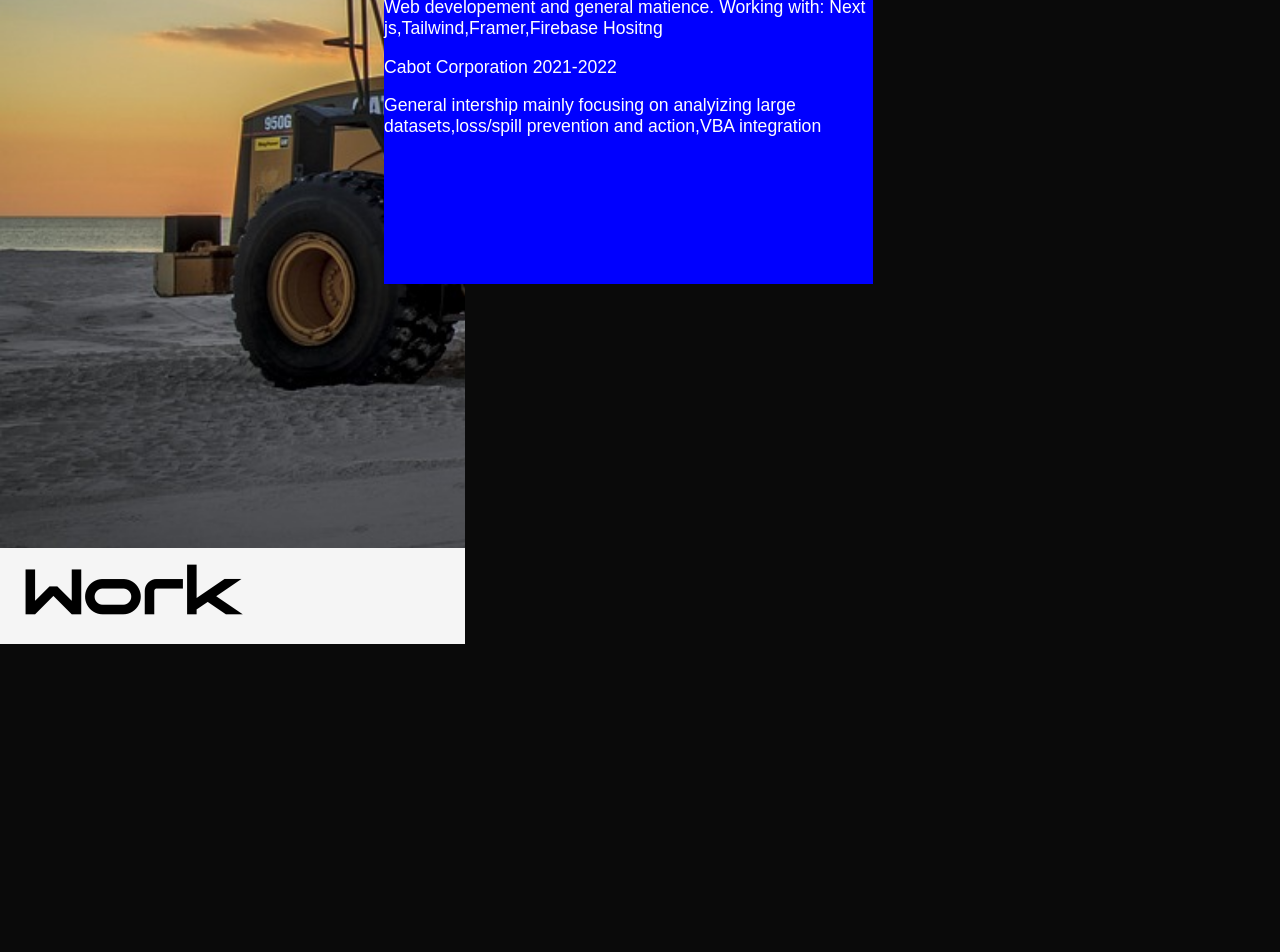
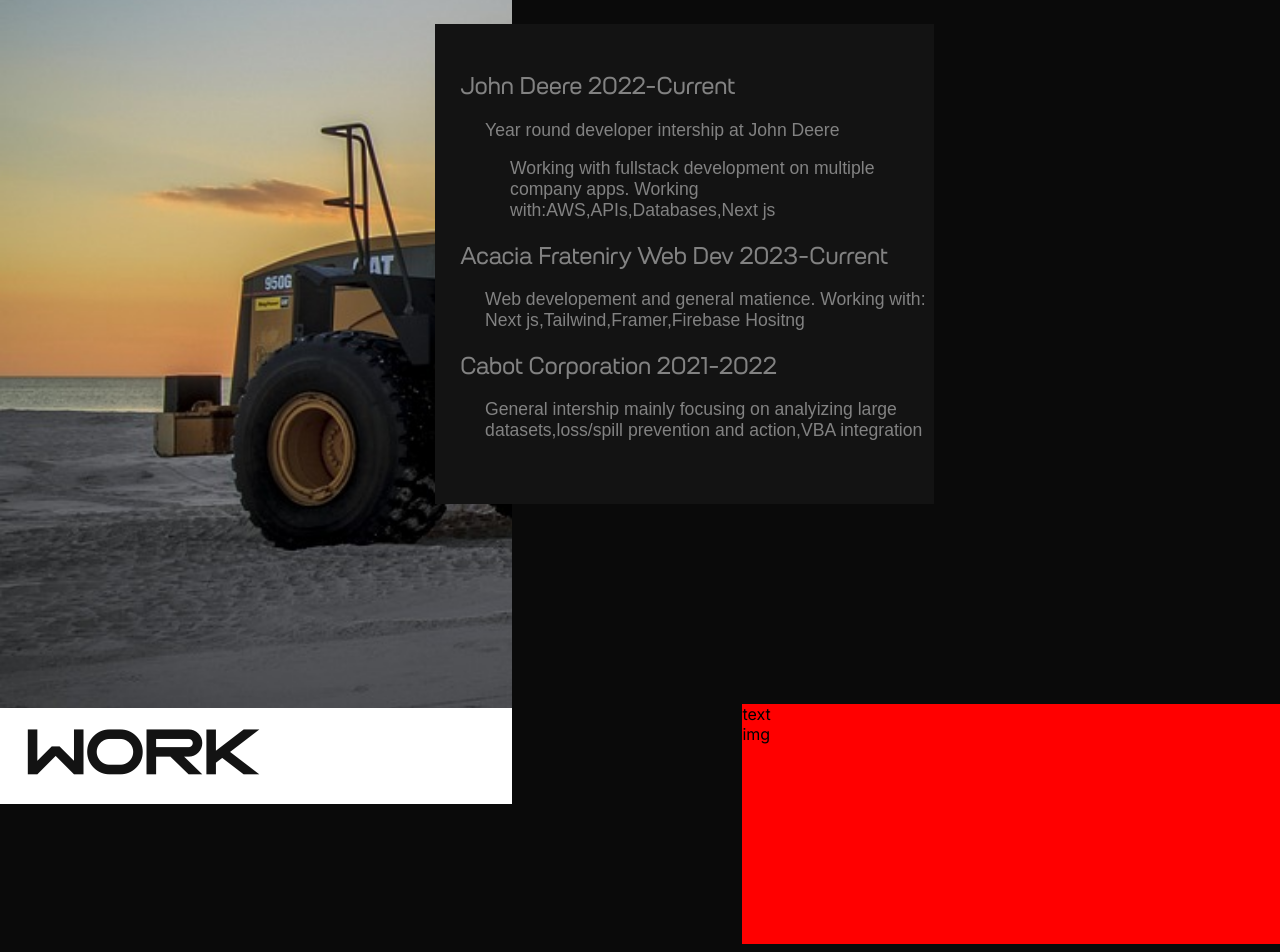
Before and after one commit to kevin21018212/PortfolioV2, a Next.js app: page /resume in a window 1280 px wide. Shown: the part 1020-1972 px from the top of the page. Built offline with nearby package versions, Linux system fonts and the light colour scheme.

Commit message:
progress on work section

```diff
--- a/app/globals.css
+++ b/app/globals.css
@@ -93,7 +93,7 @@
 .t5 {
   font-family: "Petrov", sans-serif;
   font-size: 1.5rem;
-  color: white;
+  color: #ffffff;
   margin: 0;
 }
 .lnk {
--- a/app/resume/components/resumecluster/work.tsx
+++ b/app/resume/components/resumecluster/work.tsx
@@ -8,27 +8,37 @@
       <div className={styles.workcontainer}>
         <div className={styles.workimg}>
           <div className={styles.worktext}>
-            <p className="t1">Work</p>
+            <p className="t1">WORK</p>
           </div>
         </div>
         <div className={styles.workbox}>
           <div className={styles.workdisplay}>
-            <p>John Deere 2022-Current</p>
+            <div className={styles.jobtext}>
+              <p className="t5">John Deere 2022-Current</p>
               <p>Year round developer intership at John Deere</p>
               <p>
                 Working with fullstack development on multiple company apps.
                 Working with:AWS,APIs,Databases,Next js
               </p>
-            <p>Acacia Frateniry Web Dev 2023-Current</p>
+            </div>
+            <div className={styles.jobtext}>
+              <p className="t5">Acacia Frateniry Web Dev 2023-Current</p>
               <p>
                 Web developement and general matience. Working with: Next
                 js,Tailwind,Framer,Firebase Hositng
               </p>
-            <p>Cabot Corporation 2021-2022</p>
+            </div>
+            <div className={styles.jobtext}>
+              <p className="t5">Cabot Corporation 2021-2022</p>
               <p>
                 General intership mainly focusing on analyizing large
                 datasets,loss/spill prevention and action,VBA integration
               </p>
+            </div>
+          </div>
+          <div className={styles.aboutdisplay}>
+            <div className={styles.abouttext}>text</div>
+            <div className={styles.aboutimg}>img</div>
           </div>
         </div>
       </div>
--- a/app/resume/css/resumecluster/work.module.css
+++ b/app/resume/css/resumecluster/work.module.css
@@ -13,27 +13,67 @@
   display: flex;
   flex-direction: column-reverse;
 }
+
 .worktext {
   height: 8%;
-  background-color: whitesmoke;
+  background-color: #ffffff;
   display: flex;
   align-items: center;
   padding-left: 5%;
 }
+
 .worktext p {
-  color: black;
+  color: #131313;
 }
 
+/* Non-image */
 .workbox {
   height: 100%;
-  width: 70%;
+  width: 60%;
   display: flex;
   flex-direction: column;
   justify-content: center;
 }
+
+/* Display For Jobs */
 .workdisplay {
-  width: 60%;
+  width: 65%;
   height: 40%;
   margin-left: -10%;
-  background-color: blue;
+  display: flex;
+  flex-direction: column;
+  background-color: #131313;
+  justify-content: center;
 }
+
+.jobtext p {
+  padding: 0;
+  padding-left: 5%;
+  color: #828282;
+}
+
+.jobtext p:nth-child(2) {
+  padding-left: 10%;
+}
+
+.jobtext p:nth-child(3) {
+  padding-left: 15%;
+}
+
+/* About Display */
+.aboutdisplay {
+  align-self: flex-end;
+  margin-top: 25vh;
+  margin-bottom: -70vh;
+  width: 70%;
+  height: 20%;
+  background: red;
+}
+
+.abouttext {
+  width: 50%;
+}
+
+.aboutimage {
+  width: 50%;
+}
--- a/app/resume/css/skillcard.module.css
+++ b/app/resume/css/skillcard.module.css
@@ -1,6 +1,6 @@
 .skillcardContainer {
   width: 20vw;
-  height: 40vh;
+  height: 35vh;
   border-radius: 30px;
   display: flex;
   background-position: center;
--- a/app/resume/css/skillslider.module.css
+++ b/app/resume/css/skillslider.module.css
@@ -1,5 +1,5 @@
 .skillsliderContainer {
-  height: 30vh;
+  height: 50vh;
   display: flex;
   align-items: center;
   width: 100vw;
--- a/app/resume/resume.css
+++ b/app/resume/resume.css
@@ -1,3 +1,3 @@
 .resumeContainer {
-  height: 300vh;
+  height: 270vh;
 }
```
Also changed, not shown: app/Homepage/css/projects/project.module.css (+3 -5 lines). Lines whose indentation alone changed are shown as unchanged.
